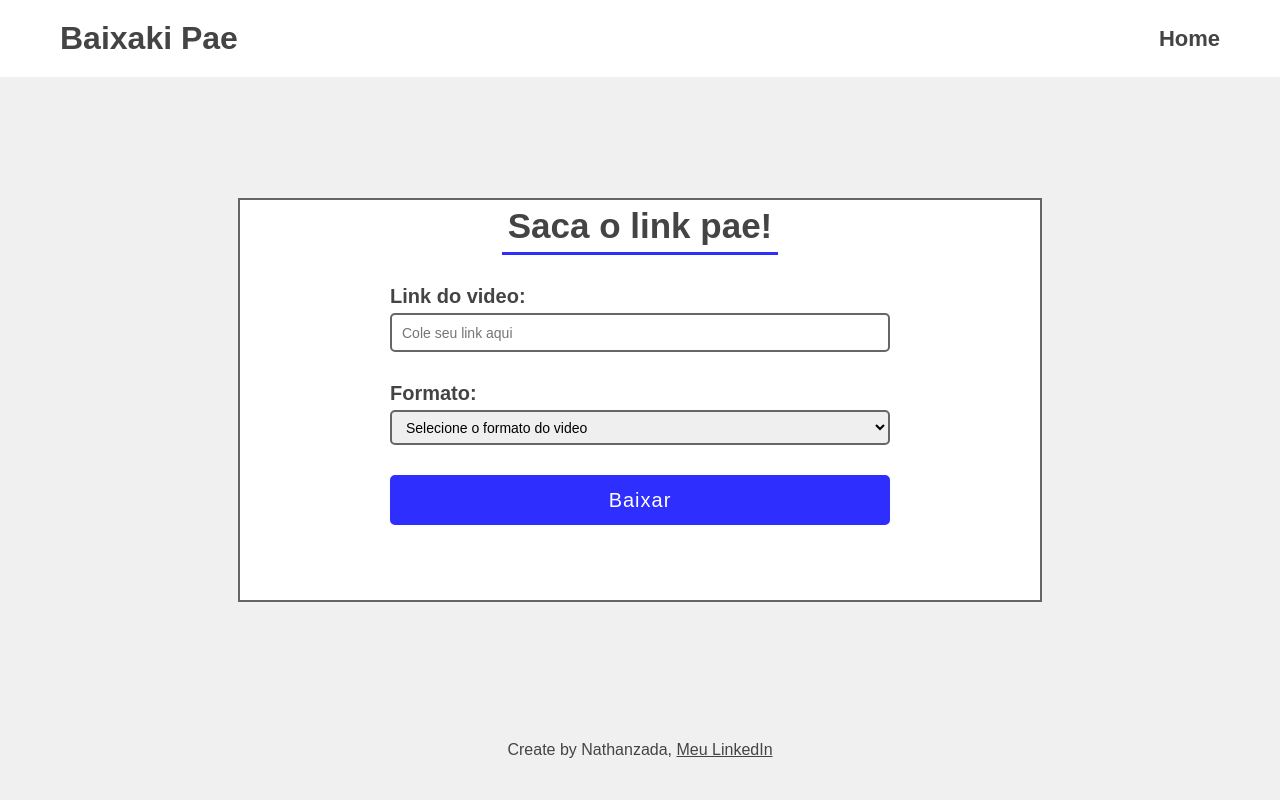
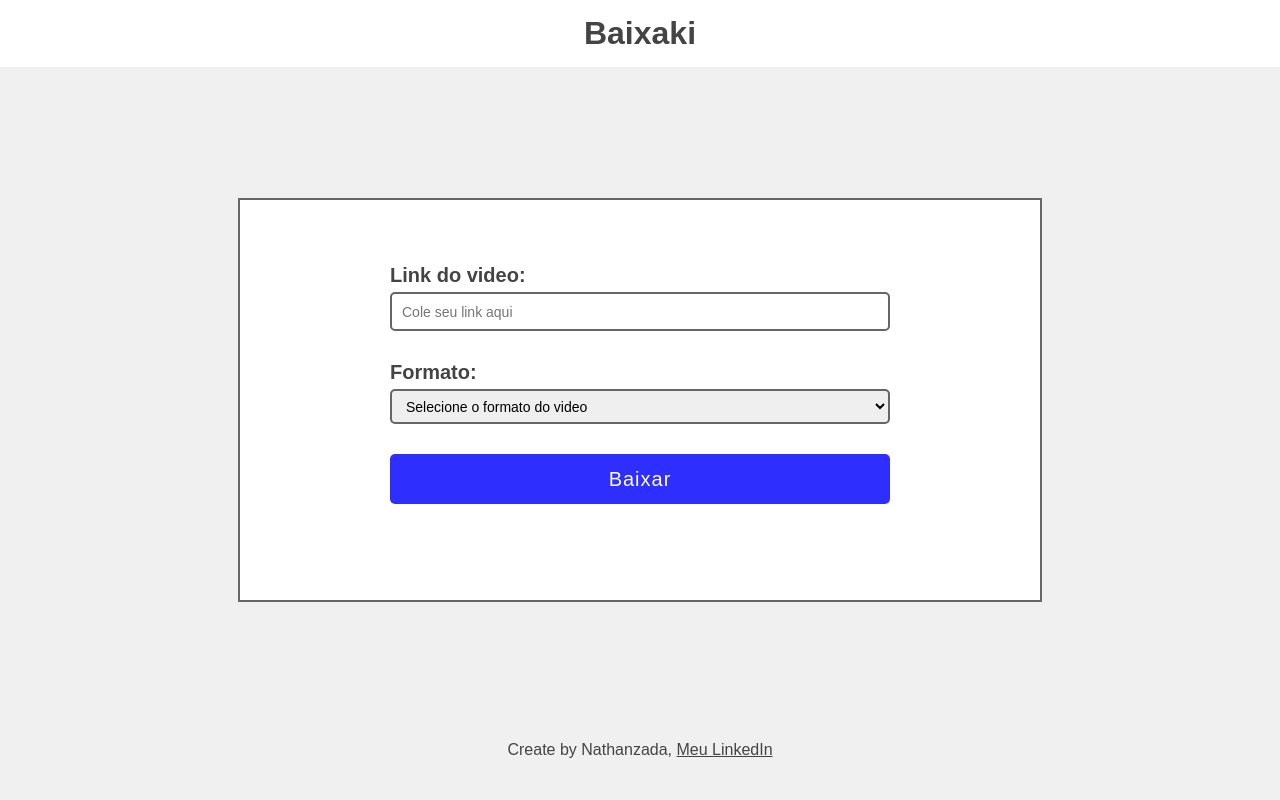
Before and after one commit to NathanOnCodes/youtube-downloader, a plain HTML site: page home/index.html in a window 1280 px wide. Drawn offline with nearby package versions, Linux system fonts and the light colour scheme.

```diff
--- a/css/style.css
+++ b/css/style.css
@@ -10,12 +10,14 @@
     height: 90vh;
 }
 
+.title{
+    text-align: center;
+}
+
 header{
     display: flex;
-    justify-content: space-between;
-    padding: 20px 60px;
+    padding: 15px 25px;
     background-color: #fff;
-    align-items: center;
 }
 
 header h1{
@@ -38,9 +40,6 @@
     height: 400px;
     background-color: #fff;
     position: absolute;
-   /* margin-top: 10px;
-    margin-left: 10px; */
-
 
     top: 50%;
     left: 50%;
@@ -54,14 +53,7 @@
     border: 2px solid #666;
 }
 
-section h1{
-    color: #444;
-    border-bottom: 3px solid rgb(46, 46, 255);
-    padding: 6px;
-    margin-bottom: 30px;
-    font-size: 35px;
 
-}
 
 section .link-container, .format-container, .button-container{
     display: flex;
--- a/home/index.html
+++ b/home/index.html
@@ -13,19 +13,13 @@
 
     <header>
 
-        <h1 class="title"> Baixaki Pae</h1>
-        <ul>
-            <li> <a href="index.html">Home</a></li>
-        </ul>
+        <h1 style="margin: auto; padding: 0;"> Baixaki </h1>
 
     </header>
 
 
     <section>
-        <h1>
-            Saca o link pae!
-        </h1>
-        <div class="link-container">
+        <div style="padding-top: 4em;" class="link-container">
             <label for="">Link do video: </label>
             <input type="text" class="link" name="link" placeholder="Cole seu link aqui" required>
         </div>
```
Also changed, not shown: 1 other file.
